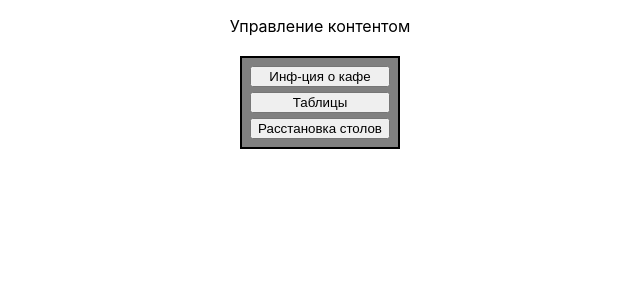
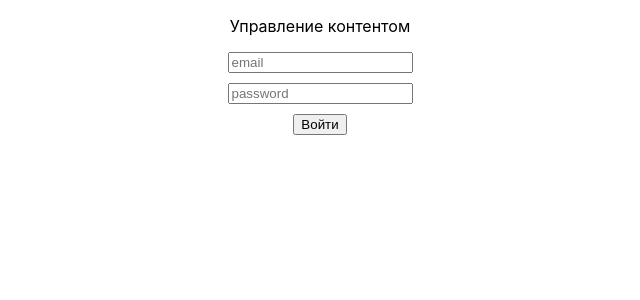
Before and after one commit to VladKojima/laraveladmin, a React (Create React App) app: page / in a window 1280 px wide. Shown: the top 300 px of the page, without its empty margins (320-960 px from the left). Built offline with nearby package versions, Linux system fonts and the light colour scheme.

Commit message:
add auth

```diff
--- a/src/App.js
+++ b/src/App.js
@@ -1,13 +1,21 @@
+import { useState } from 'react';
 import './App.css';
 import { Viewer } from './components/viewer';
+import { LoginPage } from './pages/login';
 
 function App() {
+  const [hasToken, setHasToken] = useState(!!sessionStorage.getItem('token'));
+
   return (
     <div className="App">
       <header>
         <p>Управление контентом</p>
       </header>
-      <Viewer />
+      {
+        hasToken
+          ? <Viewer />
+          : <LoginPage onLogin={() => setHasToken(true)} />
+      }
     </div>
   );
 }
--- a/src/api/api.js
+++ b/src/api/api.js
@@ -1,9 +1,10 @@
 import axios from 'axios';
 
 export const api = axios.create({
-    baseURL: 'http://192.168.1.33:8000/api',
+    baseURL: 'http://26.218.94.94:8000/api',
     headers: {
         'Content-Type': 'application/json',
+        'Authorization': 'Bearer ' + sessionStorage.getItem('token')
     },
 });
 
--- a/src/models/user.js
+++ b/src/models/user.js
@@ -1,4 +1,4 @@
-export const Roles = ["ADMIN", "EMPLOYEE", "CLIENT"];
+export const Roles = ["admin", "user"];
 
 export class User {
     id;
@@ -24,7 +24,6 @@ export const userSchema = {
     id: 'number',
     username: 'text',
     email: 'text',
-    password: 'text',
     role: Roles,
     phone_number: 'text',
     date_joined: 'date'
--- /dev/null
+++ b/src/pages/login/index.jsx
@@ -0,0 +1,25 @@
+import { useState } from "react";
+import style from './style.module.css';
+import { api } from "../../api/api";
+
+export function LoginPage({ onLogin }) {
+    const [email, setEmail] = useState("");
+    const [password, setPassword] = useState("");
+
+    function submit(event) {
+        event.preventDefault();
+
+        api.post("/login", { email, password })
+            .then(res => {
+                sessionStorage.setItem("token", res.data.token);
+                onLogin();
+            });
+    }
+
+    return <form className={style.form} onSubmit={submit}>
+        <input value={email} onChange={({ target: { value } }) => setEmail(value)} placeholder="email" />
+        <input value={password} onChange={({ target: { value } }) => setPassword(value)} placeholder="password" />
+
+        <button type="submit">Войти</button>
+    </form>
+}
--- /dev/null
+++ b/src/pages/login/style.module.css
@@ -0,0 +1,6 @@
+.form {
+    display: flex;
+    align-items: center;
+    flex-direction: column;
+    gap: 10px;
+}
--- a/src/pages/tablepos/index.jsx
+++ b/src/pages/tablepos/index.jsx
@@ -15,9 +15,8 @@ export function TablePosTool() {
         get(listRoutes.Hall)
     ]));
 
-    const [save, savingStatus] = usePromise(() => Promise.all(tablesState
-        .filter(table => table[changedSymbol])
-        .map(table => put(`${listRoutes.Table}/${table.id}`, table))));
+    const [save, savingStatus] = usePromise(() => put(listRoutes.Table, tablesState
+        .filter(table => table[changedSymbol])));
 
     const [tables, halls] = data ?? [[], []];
 
```
